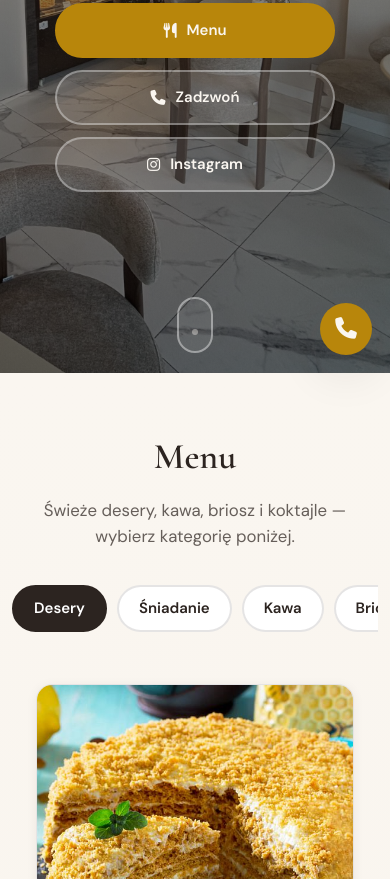
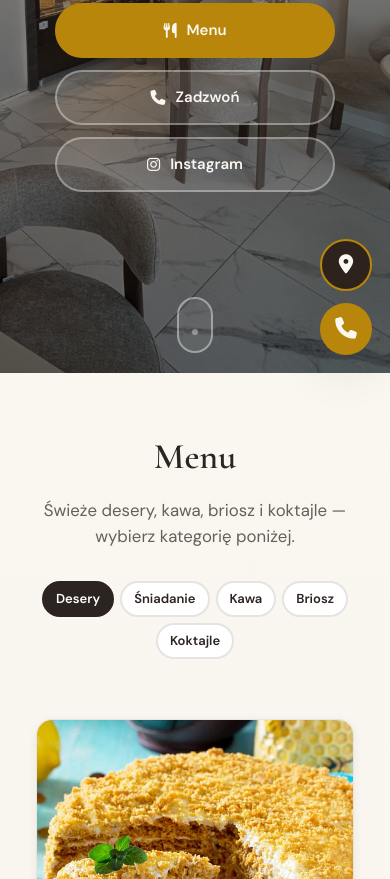
Before and after one commit to BriocheCafeMenu/brioche, a plain HTML site: page index.html in a window 390 px wide. Shown: the part 471-1350 px from the top of the page. Drawn offline with nearby package versions, Linux system fonts and the light colour scheme.

Commit message:
markup updated

```diff
--- a/index.html
+++ b/index.html
@@ -522,6 +522,10 @@
     </div>
 </section>
 
+<a href="https://www.google.com/maps/dir/?api=1&destination=Brioche+cafe,+Ludwika+Rydygiera+U5.1,+01-793+Warszawa"
+   target="_blank" rel="noopener noreferrer" class="maps-float" aria-label="Otwórz trasę do Brioche Cafe w Google Maps">
+    <i class="fas fa-location-dot" aria-hidden="true"></i>
+</a>
 <a href="tel:+48735089750" class="phone-float" aria-label="Zadzwoń do Brioche Cafe">
     <i class="fas fa-phone" aria-hidden="true"></i>
 </a>
--- a/style.css
+++ b/style.css
@@ -696,6 +696,33 @@ section {
 }
 
 /* ----- Floating phone ----- */
+/* Floating action buttons: Maps (directions) above Call */
+.maps-float {
+  position: fixed;
+  bottom: 92px; /* above phone-float: 24 + 56 + 12 gap */
+  right: 24px;
+  width: 56px;
+  height: 56px;
+  border-radius: 50%;
+  background: var(--bg-footer);
+  color: var(--text-inverse);
+  display: flex;
+  align-items: center;
+  justify-content: center;
+  font-size: 1.35rem;
+  text-decoration: none;
+  box-shadow: var(--shadow-lg);
+  z-index: 50;
+  transition: transform 0.25s ease, background 0.25s ease;
+  border: 2px solid var(--accent);
+}
+
+.maps-float:hover {
+  transform: scale(1.08);
+  background: var(--accent);
+  color: var(--text-inverse);
+}
+
 .phone-float {
   position: fixed;
   bottom: 24px;
@@ -799,26 +826,19 @@ section {
   }
 
   .menu-tabs {
-    justify-content: flex-start;
-    flex-wrap: nowrap;
-    overflow-x: auto;
-    padding: 4px 0 12px;
-    margin-left: -4px;
-    margin-right: -4px;
-    -webkit-overflow-scrolling: touch;
-    scroll-snap-type: x mandatory;
-  }
-  .menu-tabs::-webkit-scrollbar {
-    height: 6px;
-  }
-  .menu-tabs::-webkit-scrollbar-thumb {
-    background: var(--border);
-    border-radius: var(--radius-full);
+    flex-wrap: wrap;
+    justify-content: center;
+    gap: 8px;
+    padding: 0 0 24px;
+    margin-left: 0;
+    margin-right: 0;
+    overflow-x: visible;
   }
 
   .tab-btn {
     flex: 0 0 auto;
-    scroll-snap-align: start;
+    padding: 10px 14px;
+    font-size: 0.875rem;
   }
 
   .card-grid {
@@ -838,6 +858,14 @@ section {
     grid-template-columns: 1fr;
   }
 
+  .maps-float {
+    bottom: 82px; /* above phone: 18 + 52 + 12 gap */
+    right: 18px;
+    width: 52px;
+    height: 52px;
+    font-size: 1.2rem;
+  }
+
   .phone-float {
     bottom: 18px;
     right: 18px;
@@ -848,6 +876,18 @@ section {
 
   .scroll-hint {
     bottom: 20px;
+  }
+}
+
+/* Small mobile (e.g. iPhone 14 Pro 393px) – compact tabs so all 5 fit in 2 rows */
+@media (max-width: 420px) {
+  .menu-tabs {
+    gap: 6px;
+    padding: 0 0 20px;
+  }
+  .tab-btn {
+    padding: 8px 12px;
+    font-size: 0.8125rem;
   }
 }
 
```
